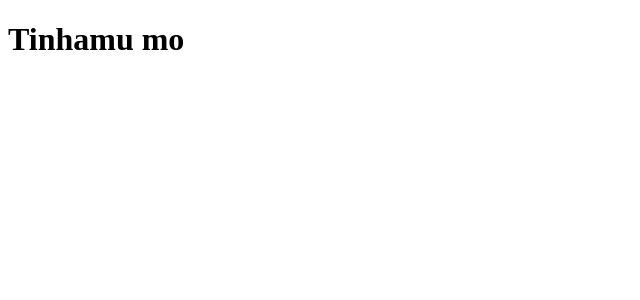
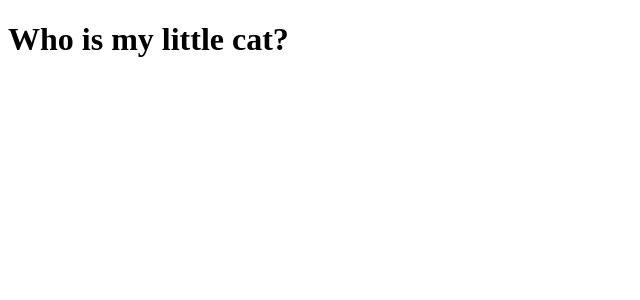
Before and after one commit to mathreges/clone-tabnews, a Next.js app: page / in a window 1280 px wide. Shown: the top 300 px of the page, without its empty margins (0-640 px from the left). Built offline with nearby package versions, Linux system fonts and the light colour scheme.

Commit message:
feat: Change to home page phrase

```diff
--- a/pages/index.js
+++ b/pages/index.js
@@ -2,5 +2,5 @@
 export default Home;
 
 function Home() {
-    return <h1>Tinhamu  mo</h1>
+    return <h1>Who is my little cat?</h1>
 }
```
